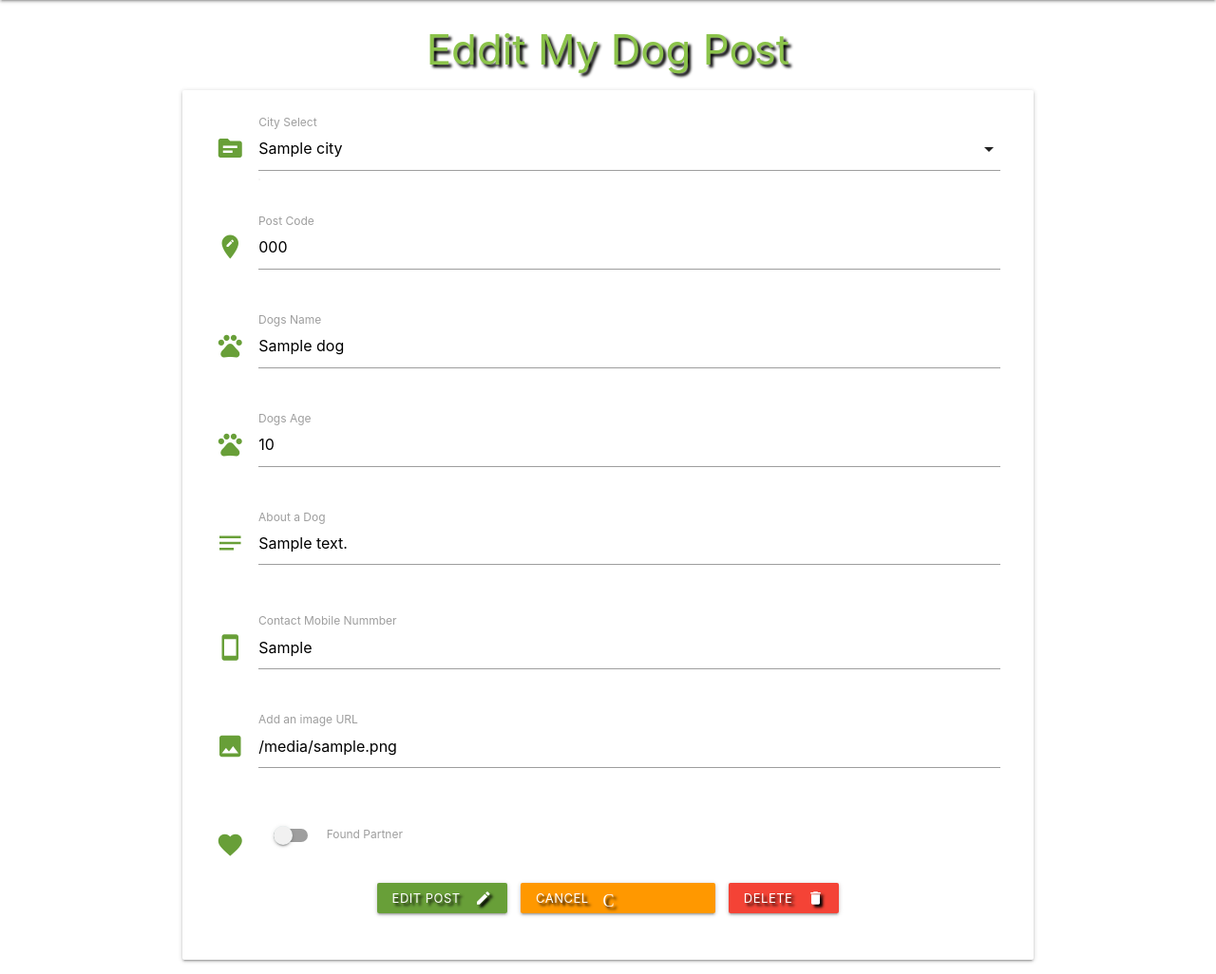
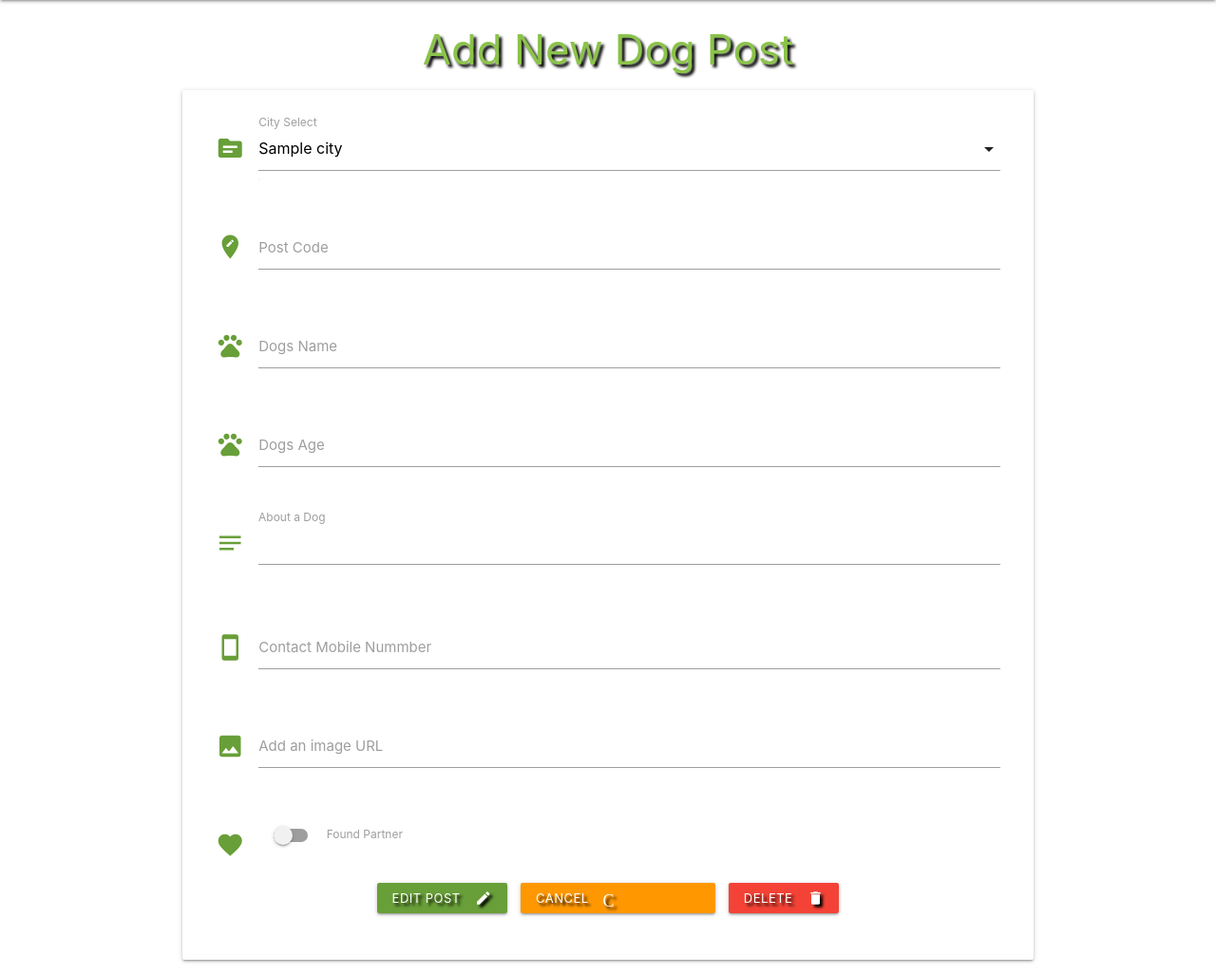
Before and after one commit to atvars/yorkshire_terrier, a Flask app: template templates/add_dog.html in a window 1280 px wide. Shown: the part 64-1090 px from the top of the page at 95% size. Run offline with Flask 2, Linux system fonts and the light colour scheme; the template is opened without the code that fills it: most values are stand-ins (such as "Sample title", 1, 10 or a date in 2020); some libraries are stand-ins or nearby versions.

Commit message:
trying to fix bug with adding new dog post becuse something hapenned with github and allmy code wasnt saved

```diff
--- a/templates/add_dog.html
+++ b/templates/add_dog.html
@@ -1,10 +1,10 @@
 {% extends "base.html" %}
 {% block content %}
 
-    <h3 class="center-align light-green-text text-shadow darken-2">Eddit My Dog Post</h3>
+    <h3 class="center-align light-green-text text-shadow darken-2">Add New Dog Post</h3>
 
 <div class="row card-panel gray lighten-5">
-    <form class="col s12" method="POST" action="{{ url_for('edit_dog', dog_id=dog._id) }}">
+    <form class="col s12" method="POST" action="{{ url_for('add_dog') }}">
         <!--To choose in which city you are-->
         <div class="row">
             <div class="input-field col s12">
@@ -26,7 +26,7 @@
         <div class="row">
             <div class="input-field col s12">
                 <i class="material-icons prefix light-green-text text-darken-2">edit_location</i>
-                <input id="post_code" name="post_code" minlength="6" maxlength="8" type="text" value="{{ dog.post_code }}" class="validate" pattern="[A-Za-z]{1,2}[0-9Rr][0-9A-Za-z]? [0-9][ABD-HJLNP-UW-Zabd-hjlnp-uw-z]{2}" required>
+                <input id="post_code" name="post_code" minlength="6" maxlength="8" type="text" class="validate" pattern="[A-Za-z]{1,2}[0-9Rr][0-9A-Za-z]? [0-9][ABD-HJLNP-UW-Zabd-hjlnp-uw-z]{2}" required>
                 <label for="post_code">Post Code</label>
             </div>
         </div>
@@ -34,7 +34,7 @@
         <div class="row">
             <div class="input-field col s12">
                 <i class="material-icons prefix light-green-text text-darken-2">pets</i>
-                <input id="dogs_name" name="dogs_name" minlength="3" maxlength="20" type="text" value="{{ dog.dogs_name }}" class="validate" pattern="^[a-zA-Z]{3,20}$" required>
+                <input id="dogs_name" name="dogs_name" minlength="3" maxlength="20" type="text" class="validate" pattern="^[a-zA-Z]{3,20}$" required>
                 <label for="dogs_name">Dogs Name</label>
             </div>
         </div>
@@ -42,7 +42,7 @@
         <div class="row">
             <div class="input-field col s12">
                 <i class="material-icons prefix light-green-text text-darken-2">pets</i>
-                <input id="dogs_age" name="dogs_age" minlength="1" maxlength="2" type="text" value="{{ dog.dogs_age }}" class="validate" pattern="^[0-9]{1,2}$" required>
+                <input id="dogs_age" name="dogs_age" minlength="1" maxlength="2" type="text" class="validate" pattern="^[0-9]{1,2}$" required>
                 <label for="dogs_age">Dogs Age</label>
             </div>
         </div>
@@ -50,7 +50,7 @@
         <div class="row">
             <div class="input-field col s12">
                 <i class="material-icons prefix light-green-text text-darken-2">notes</i>
-                <textarea id="about_dog" name="about_dog" minlength="50" maxlength="300" class="materialize-textarea validate" pattern="^[a-zA-Z]{50,300}$" required> {{- dog.about_dog -}} </textarea>
+                <textarea id="about_dog" name="about_dog" minlength="50" maxlength="300" class="materialize-textarea validate" pattern="^[a-zA-Z]{50,300}$" required> </textarea>
                 <label for="about_dog">About a Dog</label>
             </div>
         </div>
@@ -58,7 +58,7 @@
         <div class="row">
             <div class="input-field col s12">
                 <i class="material-icons prefix light-green-text text-darken-2">smartphone</i>
-                <input id="contact_info" name="contact_info" minlength="11" maxlength="11" type="text" class="validate" value="{{ dog.contact_info }}"pattern="^\s*\(?(020[7,8]{1}\)?[ ]?[1-9]{1}[0-9{2}[ ]?[0-9]{4})|(0[1-8]{1}[0-9]{3}\)?[ ]?[1-9]{1}[0-9]{2}[ ]?[0-9]{3})\s*$" required>
+                <input id="contact_info" name="contact_info" minlength="11" maxlength="11" type="text" class="validate" pattern="^\s*\(?(020[7,8]{1}\)?[ ]?[1-9]{1}[0-9{2}[ ]?[0-9]{4})|(0[1-8]{1}[0-9]{3}\)?[ ]?[1-9]{1}[0-9]{2}[ ]?[0-9]{3})\s*$" required>
                 <label for="contact_info">Contact Mobile Nummber</label>
             </div>
         </div>
@@ -66,7 +66,7 @@
             <div class="row">
                 <div class="input-field col s12">
                     <i class="material-icons prefix light-green-text text-darken-2">insert_photo</i>
-                    <input id="img_url" name="img_url" type="text" minlength="5"  value="{{ dog.img_url }}"  pattern="https://.*" class="validate"
+                    <input id="img_url" name="img_url" type="text" minlength="5" pattern="https://.*" class="validate"
                             required />
                         <label for="image_url">Add an image URL</label>
                 </div>
```
